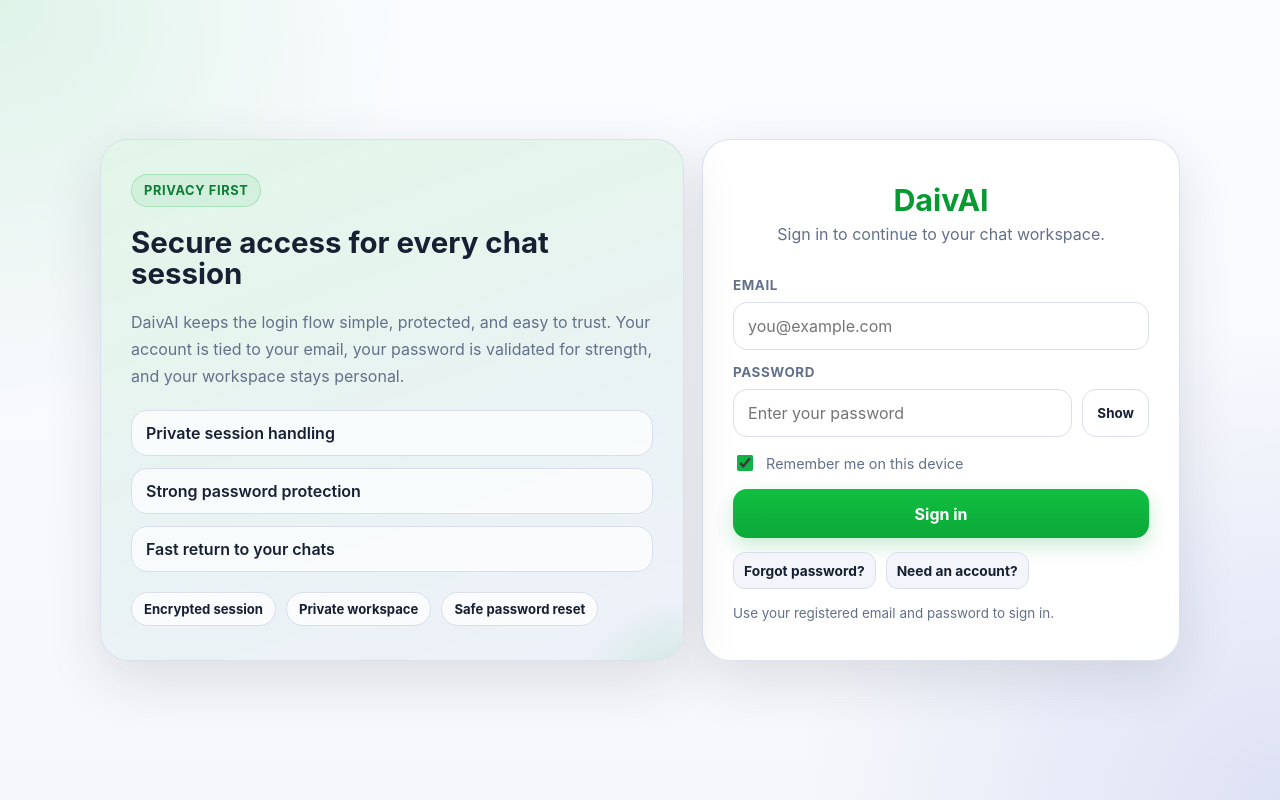
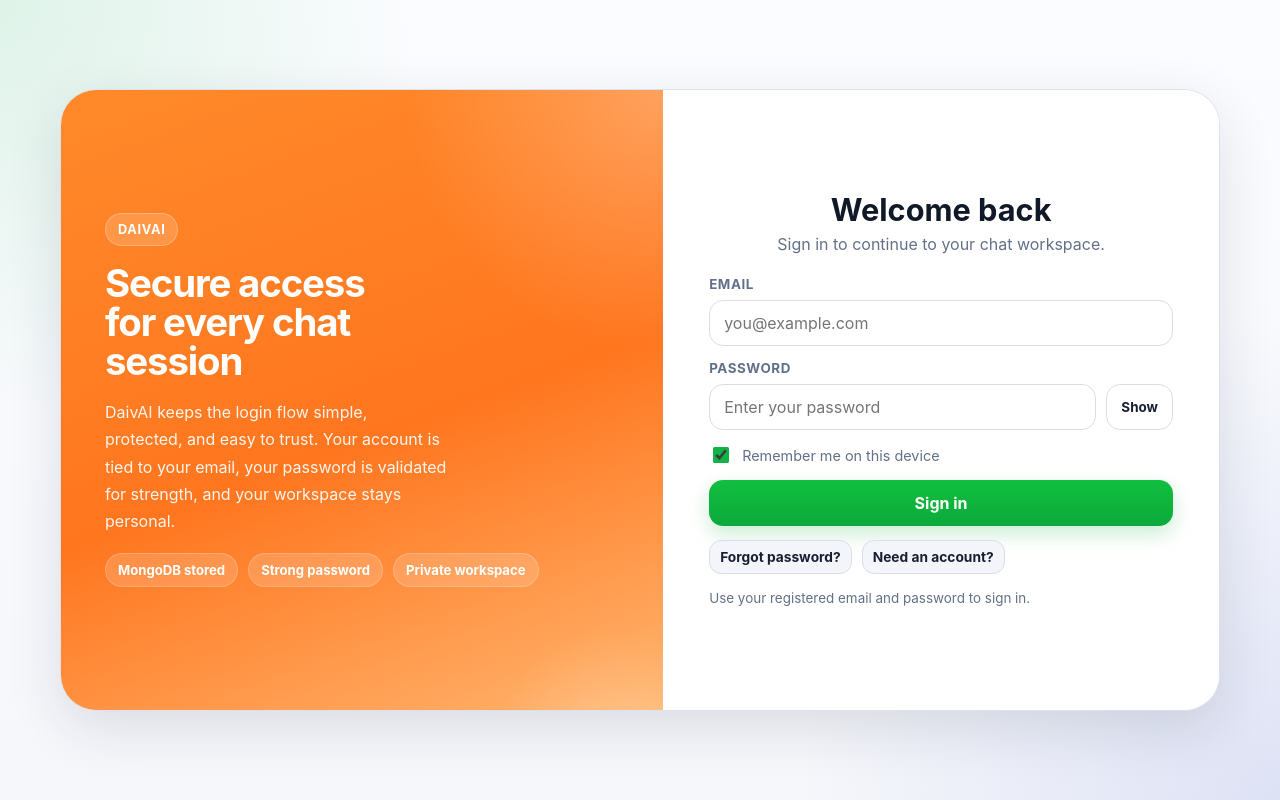
Before and after one commit to Sajeena1712/DAVITECH, a React (Vite) app: page / in a window 1280 px wide. Built offline with nearby package versions, Linux system fonts and the light colour scheme.

Commit message:
Convert auth screen to a single card

```diff
--- a/src/App.css
+++ b/src/App.css
@@ -102,7 +102,7 @@
   min-height: 100vh;
   display: grid;
   place-items: center;
-  padding: 24px;
+  padding: 28px;
   background:
     radial-gradient(circle at top left, rgba(17, 179, 71, 0.12), transparent 28%),
     radial-gradient(circle at bottom right, rgba(41, 72, 199, 0.12), transparent 32%),
@@ -110,50 +110,56 @@
 }
 
 .auth-layout {
-  width: min(1080px, 100%);
+  width: min(1160px, 100%);
   display: grid;
-  grid-template-columns: 1.1fr 0.9fr;
-  gap: 18px;
+  grid-template-columns: minmax(0, 1.04fr) minmax(0, 0.96fr);
+  gap: 0;
   align-items: stretch;
+  overflow: hidden;
+  border-radius: 36px;
+  border: 1px solid rgba(217, 222, 234, 0.9);
+  background: rgba(255, 255, 255, 0.98);
+  box-shadow: var(--shadow);
 }
 
 .auth-hero,
 .auth-card {
-  border: 1px solid rgba(217, 222, 234, 0.9);
-  border-radius: 28px;
-  box-shadow: var(--shadow);
-  padding: 34px 30px;
+  border: 0;
+  box-shadow: none;
+  border-radius: 0;
+  min-height: 620px;
 }
 
 .auth-hero {
   position: relative;
   overflow: hidden;
   display: grid;
-  gap: 20px;
-  align-content: start;
-  color: var(--text);
+  gap: 18px;
+  align-content: center;
+  padding: 54px 44px;
+  color: #fff;
   background:
-    linear-gradient(160deg, rgba(17, 179, 71, 0.12), rgba(41, 72, 199, 0.08)),
-    rgba(255, 255, 255, 0.96);
+    radial-gradient(circle at top right, rgba(255, 255, 255, 0.26), transparent 30%),
+    linear-gradient(160deg, #ff8a2a 0%, #ff761f 55%, #ffb56f 100%);
 }
 
 .auth-hero::after {
   content: "";
   position: absolute;
-  inset: auto -18% -30% auto;
-  width: 220px;
-  height: 220px;
+  inset: auto -14% -28% auto;
+  width: 260px;
+  height: 260px;
   border-radius: 50%;
-  background: radial-gradient(circle, rgba(17, 179, 71, 0.2), transparent 68%);
+  background: radial-gradient(circle, rgba(255, 255, 255, 0.22), transparent 68%);
   pointer-events: none;
 }
 
 .auth-hero-badge {
   width: fit-content;
   border-radius: 999px;
-  border: 1px solid rgba(17, 179, 71, 0.22);
-  background: rgba(17, 179, 71, 0.08);
-  color: #0b7d34;
+  border: 1px solid rgba(255, 255, 255, 0.26);
+  background: rgba(255, 255, 255, 0.16);
+  color: #fff;
   padding: 8px 12px;
   font-size: 0.8rem;
   font-weight: 700;
@@ -163,31 +169,17 @@
 
 .auth-hero h2 {
   margin: 0;
-  font-size: clamp(1.8rem, 2.3vw, 2.6rem);
-  line-height: 1.05;
+  max-width: 12ch;
+  font-size: clamp(2.2rem, 3vw, 3.7rem);
+  line-height: 1.02;
+  letter-spacing: -0.03em;
 }
 
 .auth-hero p {
   margin: 0;
-  max-width: 52ch;
-  color: var(--muted);
+  max-width: 34ch;
+  color: rgba(255, 255, 255, 0.92);
   line-height: 1.7;
-}
-
-.auth-hero-list {
-  margin: 0;
-  padding: 0;
-  list-style: none;
-  display: grid;
-  gap: 12px;
-}
-
-.auth-hero-list li {
-  border: 1px solid var(--line);
-  border-radius: 16px;
-  padding: 12px 14px;
-  background: rgba(255, 255, 255, 0.7);
-  font-weight: 600;
 }
 
 .auth-hero-footer {
@@ -197,32 +189,39 @@
 }
 
 .auth-hero-footer span {
-  border: 1px solid var(--line);
-  background: rgba(255, 255, 255, 0.72);
+  border: 1px solid rgba(255, 255, 255, 0.2);
+  background: rgba(255, 255, 255, 0.16);
   border-radius: 999px;
   padding: 8px 12px;
   font-size: 0.82rem;
   font-weight: 700;
+  color: #fff;
 }
 
 .auth-card {
   width: 100%;
-  background: rgba(255, 255, 255, 0.96);
+  padding: 54px 46px;
+  background: rgba(255, 255, 255, 0.98);
   display: grid;
-  gap: 24px;
+  gap: 22px;
+  align-content: center;
 }
 
 .auth-brand {
   display: flex;
   align-items: center;
-  justify-content: center;
+  justify-content: flex-start;
   text-align: center;
+}
+
+.auth-brand > div {
+  width: 100%;
 }
 
 .auth-brand h1 {
   margin: 0;
-  font-size: 1.9rem;
-  color: #079a31;
+  font-size: clamp(1.8rem, 2.4vw, 2.5rem);
+  color: #111827;
 }
 
 .auth-brand p {
@@ -1206,13 +1205,8 @@
 
 :root[data-theme="dark"] .auth-hero {
   background:
-    linear-gradient(160deg, rgba(17, 179, 71, 0.12), rgba(41, 72, 199, 0.08)),
-    rgba(19, 26, 41, 0.98);
-}
-
-:root[data-theme="dark"] .auth-hero-list li,
-:root[data-theme="dark"] .auth-hero-footer span {
-  background: rgba(24, 33, 49, 0.96);
+    radial-gradient(circle at top right, rgba(255, 255, 255, 0.12), transparent 30%),
+    linear-gradient(160deg, #dd6e15 0%, #c65c0b 55%, #f39a4b 100%);
 }
 
 :root[data-theme="dark"] .password-toggle {
@@ -1314,10 +1308,12 @@
 @media (max-width: 720px) {
   .auth-layout {
     grid-template-columns: 1fr;
+    border-radius: 28px;
   }
 
   .auth-hero,
   .auth-card {
+    min-height: auto;
     padding: 24px 20px;
   }
 
--- a/src/App.jsx
+++ b/src/App.jsx
@@ -787,23 +787,6 @@
     "Turn my idea into bullet points",
     "Explain this code simply",
   ];
-  const authHighlights = {
-    signin: [
-      "Private session handling",
-      "Strong password protection",
-      "Fast return to your chats",
-    ],
-    signup: [
-      "Create a secure account",
-      "Password strength is enforced",
-      "Your chats stay tied to your email",
-    ],
-    forgot: [
-      "Reset access safely",
-      "Choose a fresh strong password",
-      "Resume the same private workspace",
-    ],
-  };
 
   if (!authUser) {
     return (
@@ -830,27 +813,22 @@
           <div className="auth-screen">
             <div className="auth-layout">
               <aside className="auth-hero">
-                <div className="auth-hero-badge">Privacy first</div>
+                <div className="auth-hero-badge">DaivAI</div>
                 <h2>Secure access for every chat session</h2>
                 <p>
                   DaivAI keeps the login flow simple, protected, and easy to trust. Your account is tied to your email, your password is validated for strength, and your workspace stays personal.
                 </p>
-                <ul className="auth-hero-list">
-                  {authHighlights[authMode].map((item) => (
-                    <li key={item}>{item}</li>
-                  ))}
-                </ul>
                 <div className="auth-hero-footer">
-                  <span>Encrypted session</span>
+                  <span>MongoDB stored</span>
+                  <span>Strong password</span>
                   <span>Private workspace</span>
-                  <span>Safe password reset</span>
                 </div>
               </aside>
 
               <section className="auth-card">
                 <div className="auth-brand">
                   <div>
-                    <h1>DaivAI</h1>
+                    <h1>{authMode === "signup" ? "Create account" : authMode === "forgot" ? "Reset password" : "Welcome back"}</h1>
                     <p>
                       {authMode === "signup"
                         ? "Create your account to start chatting."
```
